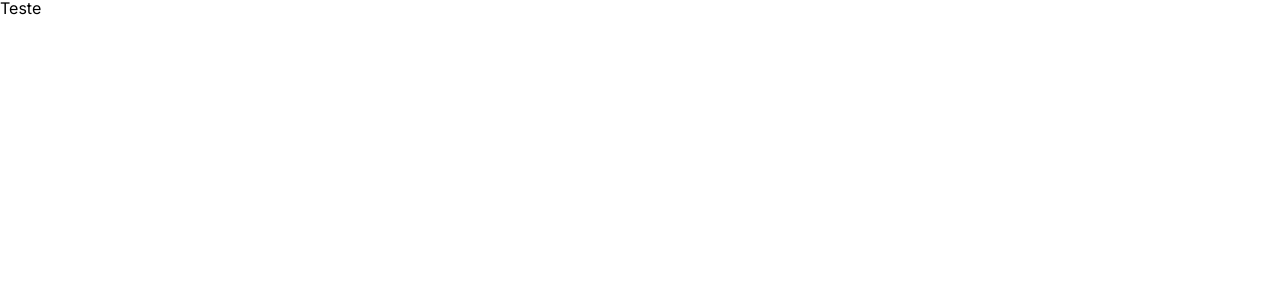
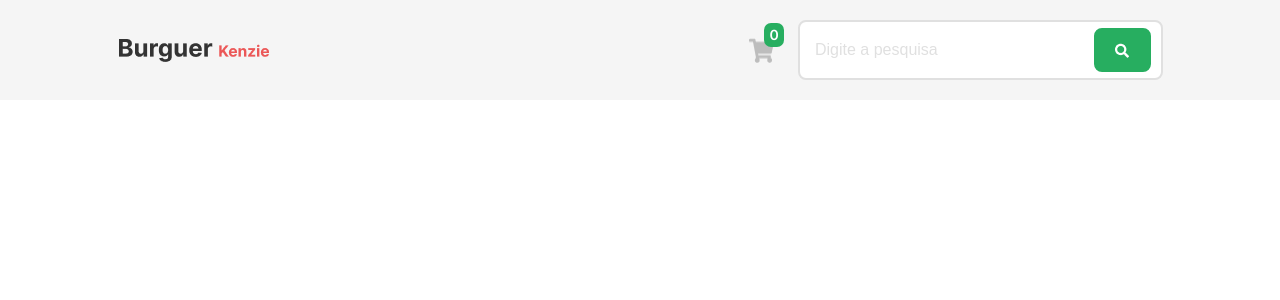
Before and after one commit to Kenzie-Academy-Brasil-Developers/react-m3-s3-template-hamburgueria-mariosilva81, a React (Vite) app: page / in a window 1280 px wide. Shown: the top 300 px of the page. Built offline with nearby package versions, Linux system fonts and the light colour scheme.

Commit message:
Feat: Create Header components and styles

```diff
--- a/src/App.jsx
+++ b/src/App.jsx
@@ -1,3 +1,4 @@
+import { Header } from './components/Header'
 import { GlobalCSS } from './styles/global'
 import { ResetCSS } from './styles/reset'
 
@@ -6,7 +7,7 @@ export const App = () => {
 		<>
 			<ResetCSS />
 			<GlobalCSS />
-			<h1>Teste</h1>
+			<Header />
     	</>
   	)
 }
--- a/src/components/Header/Cart/index.jsx
+++ b/src/components/Header/Cart/index.jsx
@@ -0,0 +1,19 @@
+import { useState } from 'react'
+
+import { ImageContainer } from '../../fragments/ImageContainer'
+
+import { StyledCart } from './style'
+
+import { StyledBody600 } from '../../../styles/typography'
+
+export const Cart = () => {
+    const [totalCart, setTotalCart] = useState(0)
+
+    return (
+        <StyledCart>
+            <ImageContainer src='./src/assets/icons/cart.png' alt='Imagem de um carrinho de compras na cor cinza'>
+                <StyledBody600>{totalCart}</StyledBody600>
+            </ImageContainer>
+        </StyledCart>
+    )
+}
--- a/src/components/Header/Cart/style.js
+++ b/src/components/Header/Cart/style.js
@@ -1 +1,30 @@
 import styled from 'styled-components'
+
+export const StyledCart = styled.div`
+    display: flex;
+    justify-content: center;
+    align-items: center;
+
+    position: relative;
+
+    img {
+        width: 1.5625rem;
+        height: 1.5625rem;
+    }
+
+    span {
+        position: absolute;
+        top: -15px;
+        left: 15px;
+
+        background-color: var(--color-color-primary );
+        color: white;
+
+        border-radius: .4375rem;
+
+        width: 1.25rem;
+        height: 1.5rem;
+
+        text-align: center;
+    }
+`
--- a/src/components/Header/InputSearch/index.jsx
+++ b/src/components/Header/InputSearch/index.jsx
@@ -0,0 +1,12 @@
+import { StyledInputSearch } from './style'
+
+export const InputSearch = () => {
+    return (
+        <StyledInputSearch>
+            <input  type='text' placeholder='Digite a pesquisa' />
+            <div>
+                <img src='./src/assets/icons/search.png' alt='Imagem de uma lupa na cor branca' />
+            </div>
+        </StyledInputSearch>
+    )
+}
--- a/src/components/Header/InputSearch/style.js
+++ b/src/components/Header/InputSearch/style.js
@@ -1 +1,59 @@
 import styled from 'styled-components'
+
+export const StyledInputSearch = styled.div`
+    position: relative;
+
+    cursor: pointer;
+
+    input[type="text"] {
+        box-sizing: border-box;
+
+        justify-content: space-between;
+        align-items: center;
+
+        padding: 0 5.5rem 0 .9375rem;
+        gap: 115px;
+
+        width: 365px;
+        height: 60px;
+
+        background-color: white;
+
+        border: 2px solid var(--color-grey-100);
+        border-radius: 8px;
+
+        font-weight: 400;
+        font-size: 1rem;
+        line-height: 1.1875rem;
+
+        ::placeholder {
+            color: var(--color-grey-100);
+
+            font-weight: 400;
+            font-size: 1rem;
+            line-height: 1.1875rem;
+        }
+    }
+
+    div {
+        display: flex;
+        flex-direction: row;
+        justify-content: center;
+        align-items: center;
+
+        width: 53px;
+        height: 40px;
+
+        background-color: var(--color-color-primary);
+        border: 2px solid var(--color-color-primary);
+        border-radius: 8px;
+
+        position: absolute;
+        top: 50%;
+        right: 12px;
+        transform: translateY(-50%);
+
+        cursor: pointer;
+    }
+
+`
--- a/src/components/Header/index.jsx
+++ b/src/components/Header/index.jsx
@@ -0,0 +1,17 @@
+import { ImageContainer } from '../fragments/ImageContainer'
+import { Cart } from './Cart'
+import { InputSearch } from './InputSearch'
+
+import { StyledHeader } from './style'
+
+export const Header = () => {
+    return (
+        <StyledHeader>
+            <div>
+                <ImageContainer src='../src/assets/images/logo.png' alt='Logo Burguer Kenzie, sendo Burguer na cor preto e Kenzie na cor vermelho coral' />
+                <Cart />
+            </div>
+            <InputSearch />
+        </StyledHeader>
+    )
+}
--- a/src/components/Header/style.js
+++ b/src/components/Header/style.js
@@ -1 +1,25 @@
 import styled from 'styled-components'
+
+export const StyledHeader = styled.header`
+    height: 5rem;
+
+    display: flex;
+    align-items: center;
+    justify-content: space-between;
+    /* flex-wrap: wrap; */
+
+    background-color: var(--color-grey-0);
+
+    padding: .625rem 7.3125rem .625rem 7.4431rem;
+
+    div:first-child {
+        width: 100%;
+        height: 3.75rem;
+
+        display: flex;
+        align-items: center;
+        justify-content: space-between;
+
+        margin-right: 1.5rem;
+    }
+`
--- /dev/null
+++ b/src/components/fragments/ImageContainer/index.jsx
@@ -0,0 +1,10 @@
+import { StyledImageContainer } from './style'
+
+export const ImageContainer = ({ src, alt, children  }) => {
+    return (
+        <StyledImageContainer>
+            <img src={src} alt={alt} />
+            {children}
+        </StyledImageContainer>
+    )
+}
--- /dev/null
+++ b/src/components/fragments/ImageContainer/style.js
@@ -0,0 +1,11 @@
+import styled from 'styled-components'
+
+export const StyledImageContainer = styled.figure`
+    box-sizing: border-box;
+
+    img {
+        display: flex;
+        justify-content: center;
+        align-items: center;
+    }
+`
--- a/src/styles/reset.js
+++ b/src/styles/reset.js
@@ -34,6 +34,11 @@ export const ResetCSS = createGlobalStyle`
     body {
         line-height: 1;
         font-family: var(--font-family);
+        width: 100vw;
+
+        -webkit-font-smoothing: antialiased;
+        -moz-osx-font-smoothing: grayscale;
+        text-rendering: optimizeLegibility;
     }
     ol, ul {
         list-style: none;
```
